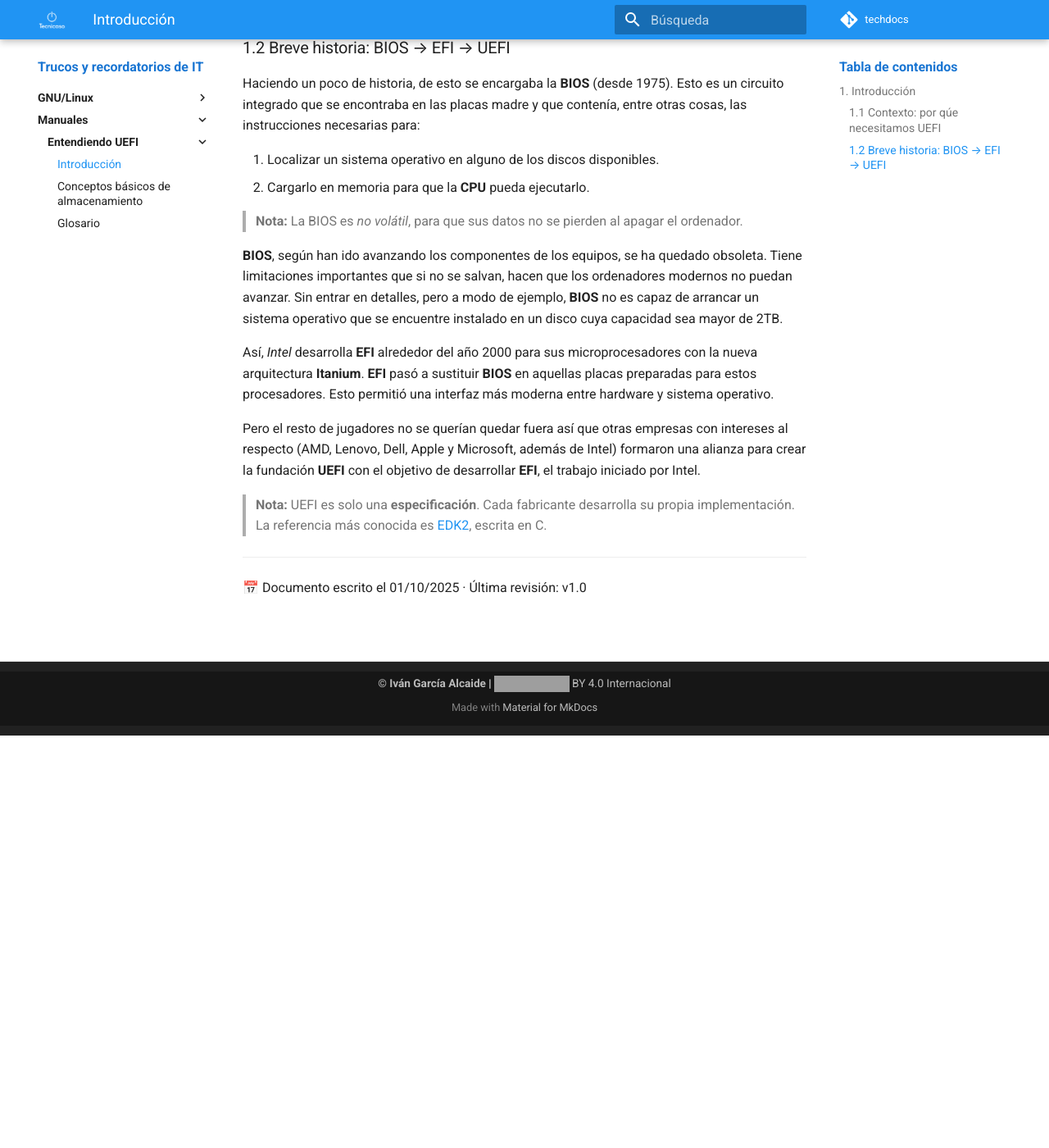
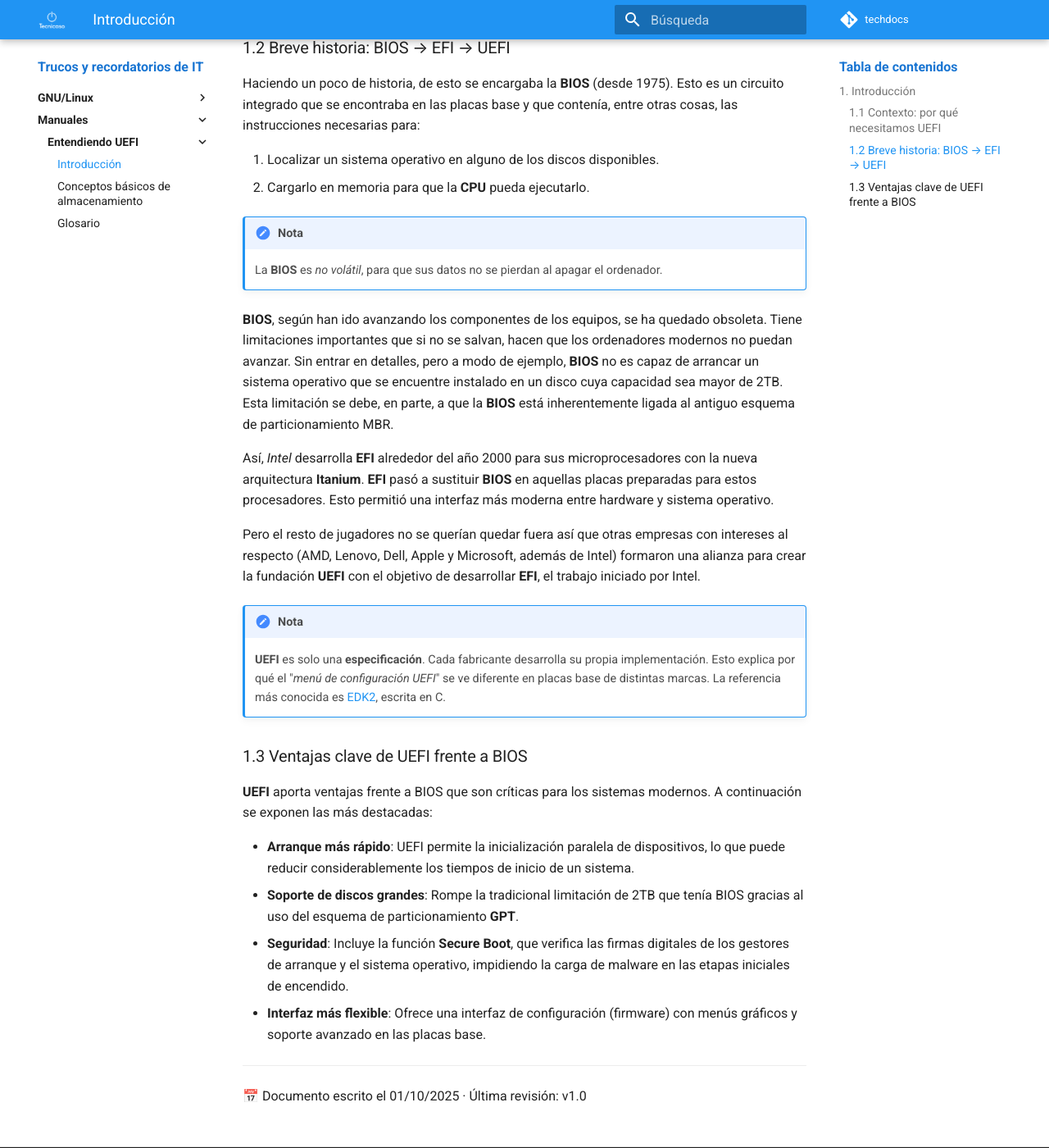
Before and after one commit to ivangarciaalcaide/techdocs, an MkDocs documentation site: the page built from docs/entendiendo_uefi/01-introduccion.md, in a window 1280 px wide and 1400 px high, scrolled down 503 px. Shown: the whole window at 82% size. Built offline with MkDocs 1.6.1 and Material for MkDocs 9.7.7, drawn with Linux system fonts in a browser that asks for light colours; comment, search, counter and statistics services are not loaded; some of the changed text lies outside the part shown; grey boxes are pictures that could not be loaded.

Commit message:
Corregido capítulo 1 de UEFI y añadido punto 1.3.

```diff
--- a/docs/entendiendo_uefi/01-introduccion.md
+++ b/docs/entendiendo_uefi/01-introduccion.md
@@ -3,7 +3,7 @@
 ---
 ## 1. Introducción
 
-### 1.1 Contexto: por qúe necesitamos UEFI
+### 1.1 Contexto: por qué necesitamos UEFI
 
 Cuando queremos ejecutar un programa, el ordenador **deberá** leer de algún lugar sus instrucciones (por ejemplo, desde
 un disco duro o un pendrive) y cargarlas en la **memoria RAM**. La **CPU** ejecuta las instrucciones desde la RAM.
@@ -17,19 +17,21 @@ lanzarlo para que todo empiece a funcionar.
 ### 1.2 Breve historia: BIOS → EFI → UEFI
 
 Haciendo un poco de historia, de esto se encargaba la **BIOS** (desde 1975). Esto es un circuito integrado que se
-encontraba en las placas madre y que contenía, entre otras cosas, las instrucciones necesarias para:
+encontraba en las placas base y que contenía, entre otras cosas, las instrucciones necesarias para:
 
 1. Localizar un sistema operativo en alguno de los discos disponibles.
 2. Cargarlo en memoria para que la **CPU** pueda ejecutarlo.
 
-> **Nota:** La BIOS es _no volátil_, para que sus datos no se pierden al apagar el ordenador.
+!!! Nota
+    La **BIOS** es _no volátil_, para que sus datos no se pierdan al apagar el ordenador.
 
 **BIOS**, según han ido avanzando los componentes de los
 equipos, se ha quedado obsoleta. Tiene limitaciones importantes que si no se salvan,
 hacen que los ordenadores modernos no puedan avanzar. Sin
 entrar en detalles, pero a modo de ejemplo, **BIOS** no es capaz de
 arrancar un sistema operativo que se encuentre instalado en un disco
-cuya capacidad sea mayor de 2TB.
+cuya capacidad sea mayor de 2TB. Esta limitación se debe, en parte, a que la **BIOS** está inherentemente ligada al
+antiguo esquema de particionamiento MBR.
 
 Así, *Intel* desarrolla **EFI** alrededor del año 2000 para
 sus microprocesadores con la nueva arquitectura **Itanium**. **EFI**
@@ -42,8 +44,20 @@ Microsoft, además de Intel) formaron una alianza para crear la fundación
 **UEFI** con el objetivo de desarrollar **EFI**, el trabajo iniciado por
 Intel.
 
-> **Nota:** UEFI es solo una **especificación**. Cada fabricante desarrolla su propia implementación.
-> La referencia más conocida es [EDK2](https://github.com/tianocore/edk2), escrita en C.
+!!! Nota
+    **UEFI** es solo una **especificación**. Cada fabricante desarrolla su propia implementación.
+    Esto explica por qué el "_menú de configuración UEFI_" se ve diferente en placas base de distintas marcas.
+    La referencia más conocida es [EDK2](https://github.com/tianocore/edk2), escrita en C.
+
+### 1.3 Ventajas clave de UEFI frente a BIOS
+
+**UEFI** aporta ventajas frente a BIOS que son críticas para los sistemas modernos. A continuación se exponen
+las más destacadas:
+
+- **Arranque más rápido**: UEFI permite la inicialización paralela de dispositivos, lo que puede reducir considerablemente los tiempos de inicio de un sistema.
+- **Soporte de discos grandes**: Rompe la tradicional limitación de 2TB que tenía BIOS gracias al uso del esquema de particionamiento **GPT**.
+- **Seguridad**: Incluye la función **Secure Boot**, que verifica las firmas digitales de los gestores de arranque y el sistema operativo, impidiendo la carga de malware en las etapas iniciales de encendido.
+- **Interfaz más flexible**: Ofrece una interfaz de configuración (firmware) con menús gráficos y soporte avanzado en las placas base.
 
 {%
     include-markdown "./.includes/footer.md"
```
